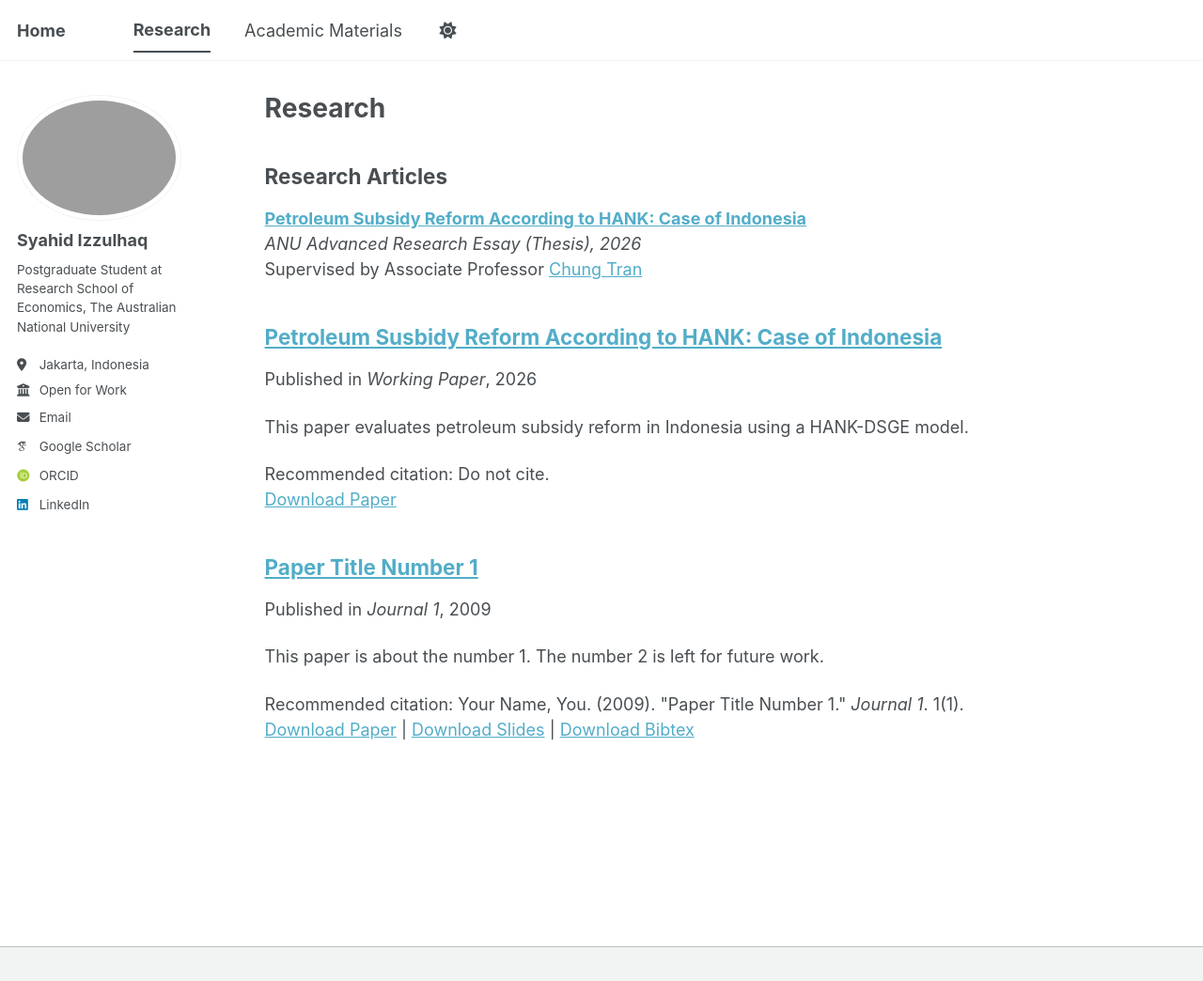
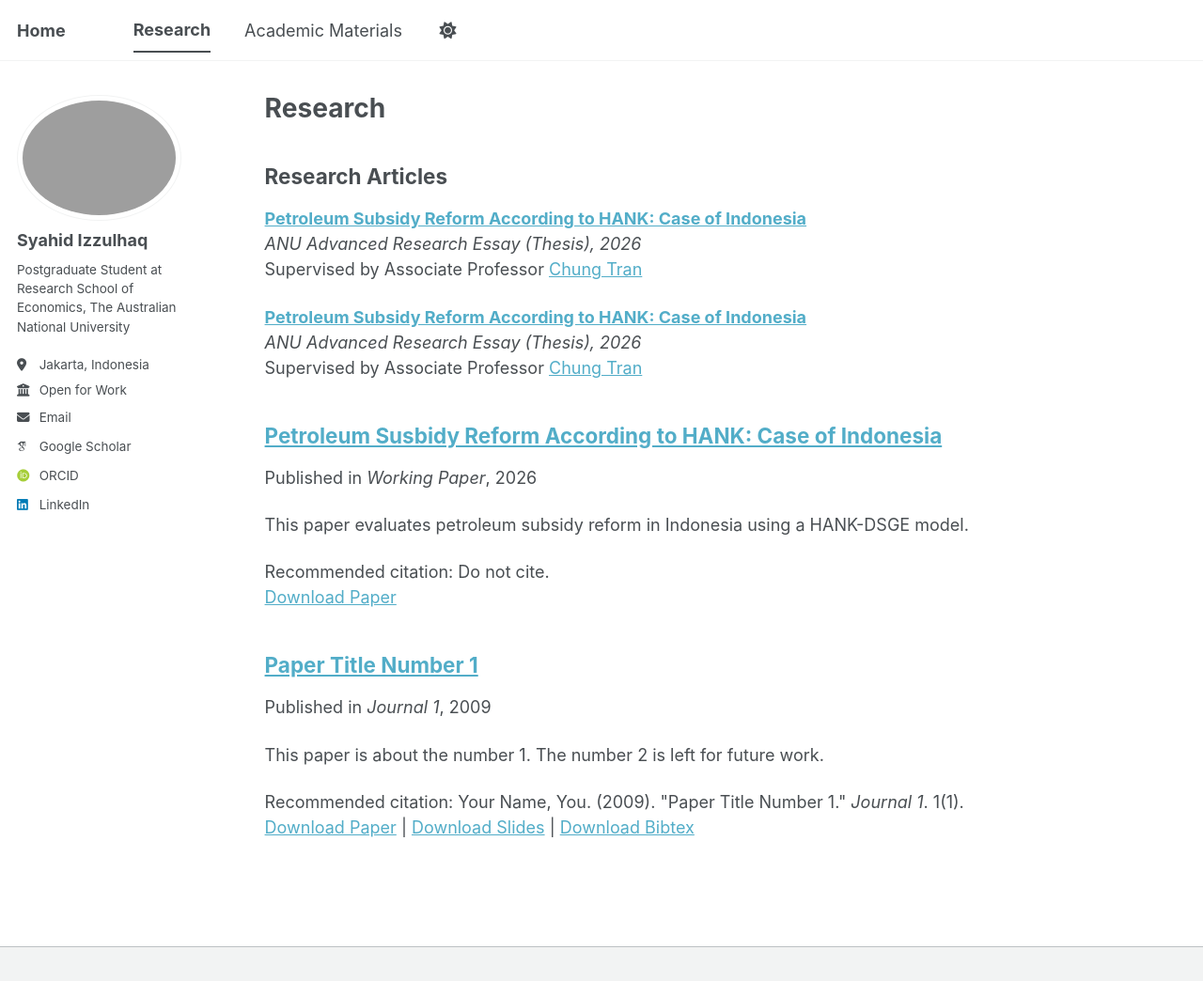
Before and after one commit to syahidizzulhaq/syahidizzulhaq.github.io, a Jekyll site: the page built from _pages/publications.md, in a window 1280 px wide and 1044 px high. Shown: the whole window at 94% size. Built offline with Jekyll 4.4.1, drawn with Linux system fonts in a browser that asks for light colours; some web fonts are replaced; a script bundle is joined from its source files by our own code; library files that are not in the unit come from our copies.

Commit message:
Update publications.md

```diff
--- a/_pages/publications.md
+++ b/_pages/publications.md
@@ -11,6 +11,11 @@ author_profile: true
 *ANU Advanced Research Essay (Thesis), 2026*<br>
 Supervised by Associate Professor [Chung Tran](https://sites.google.com/site/chungqtran/home)
 
+[**Petroleum Subsidy Reform According to HANK: Case of Indonesia**](https://syahidizzulhaq.github.io/publication/petroleum-subsidies)<br>
+*ANU Advanced Research Essay (Thesis), 2026*<br>
+Supervised by Associate Professor [Chung Tran](https://sites.google.com/site/chungqtran/home)
+
+
 
 {% include base_path %}
 
```
